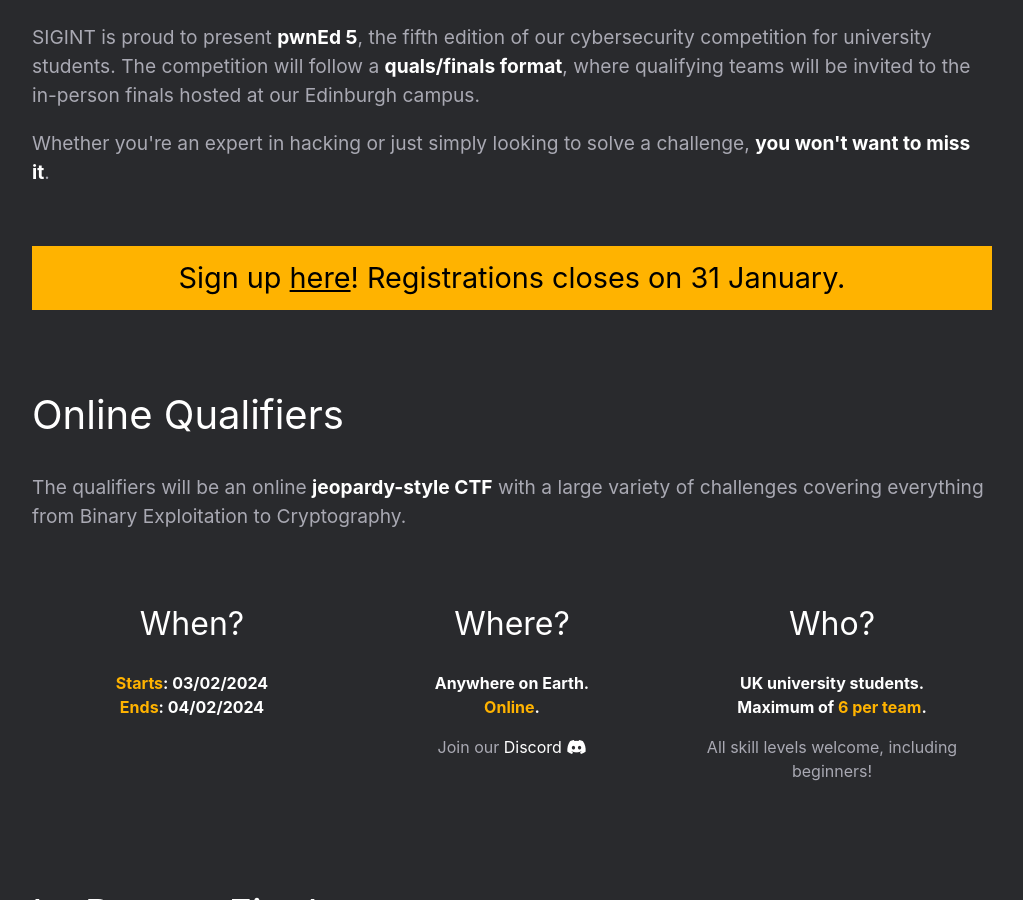
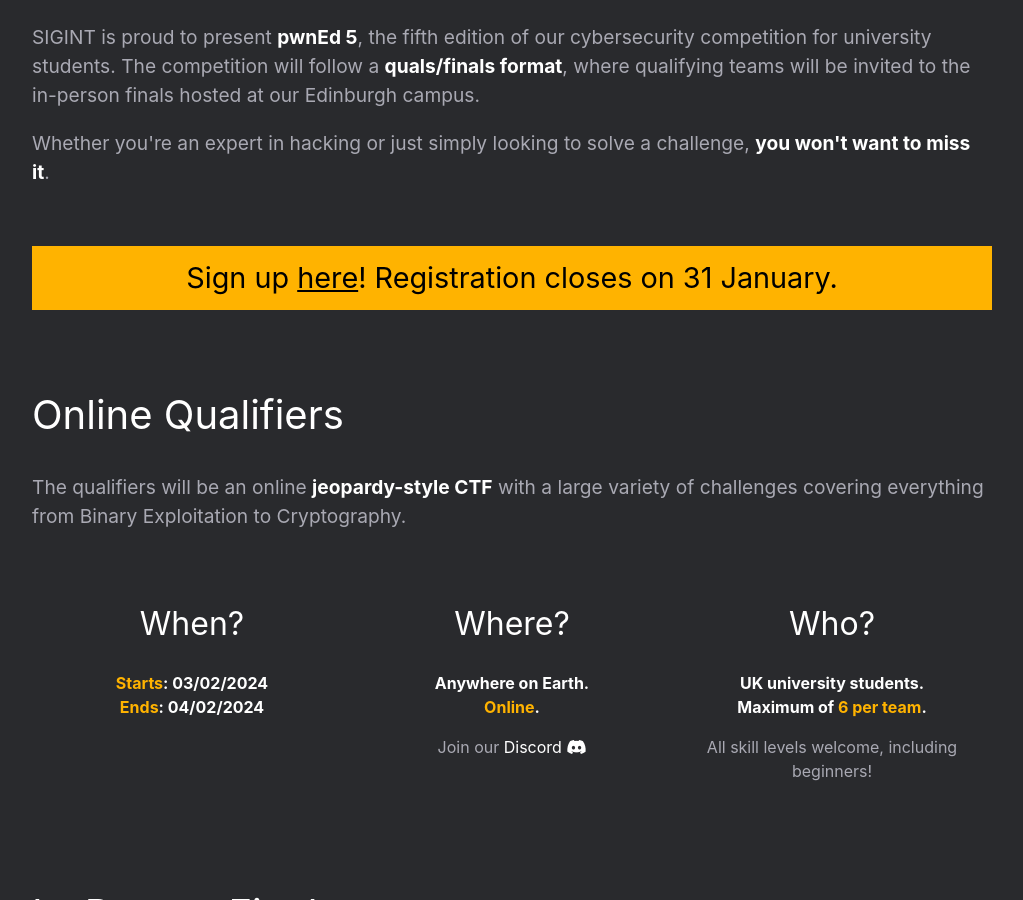
Before and after one commit to compsoc-edinburgh/pwned-site, a Jekyll site: the page built from jekyll/index.html, in a window 1280 px wide and 900 px high, scrolled down 1040 px. Shown: the whole window, without its empty margins (128-1151 px from the left). Built offline with Jekyll 4.4.1, drawn with Linux system fonts in a browser that asks for light colours; some web fonts are replaced; a script that is not in the unit is left out.

Commit message:
Fixed grammar again

```diff
--- a/jekyll/_includes/about.html
+++ b/jekyll/_includes/about.html
@@ -11,7 +11,7 @@
 
 <div class="user-details" style="margin-top:60px; text-align:center;">
   <p style="padding: 10px; background: #ffb300; color: black; font-size: 1.5em;">
-  Sign up <a target="_blank" style="color: black; text-decoration: underline;" href="https://forms.gle/7Xt4Ch4u7U5hv2dz5">here</a>! Registrations closes on 31 January.
+  Sign up <a target="_blank" style="color: black; text-decoration: underline;" href="https://forms.gle/7Xt4Ch4u7U5hv2dz5">here</a>! Registration closes on 31 January.
   </p>
 </div>
 
```
